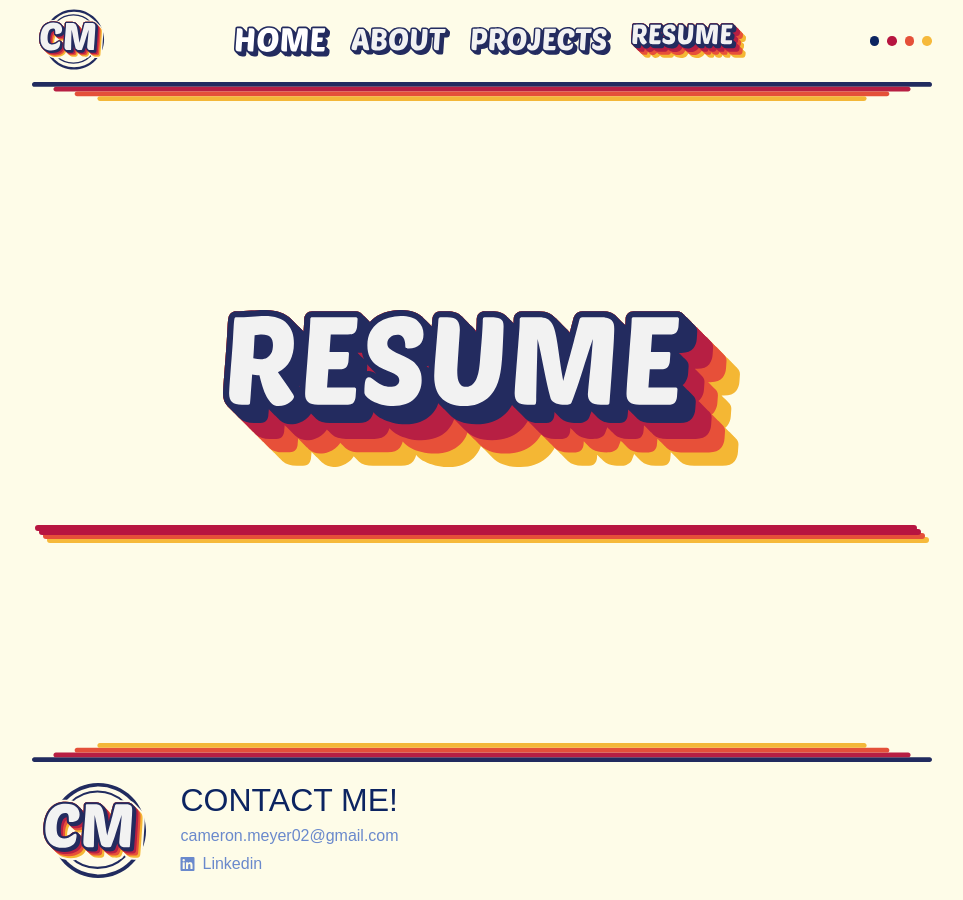
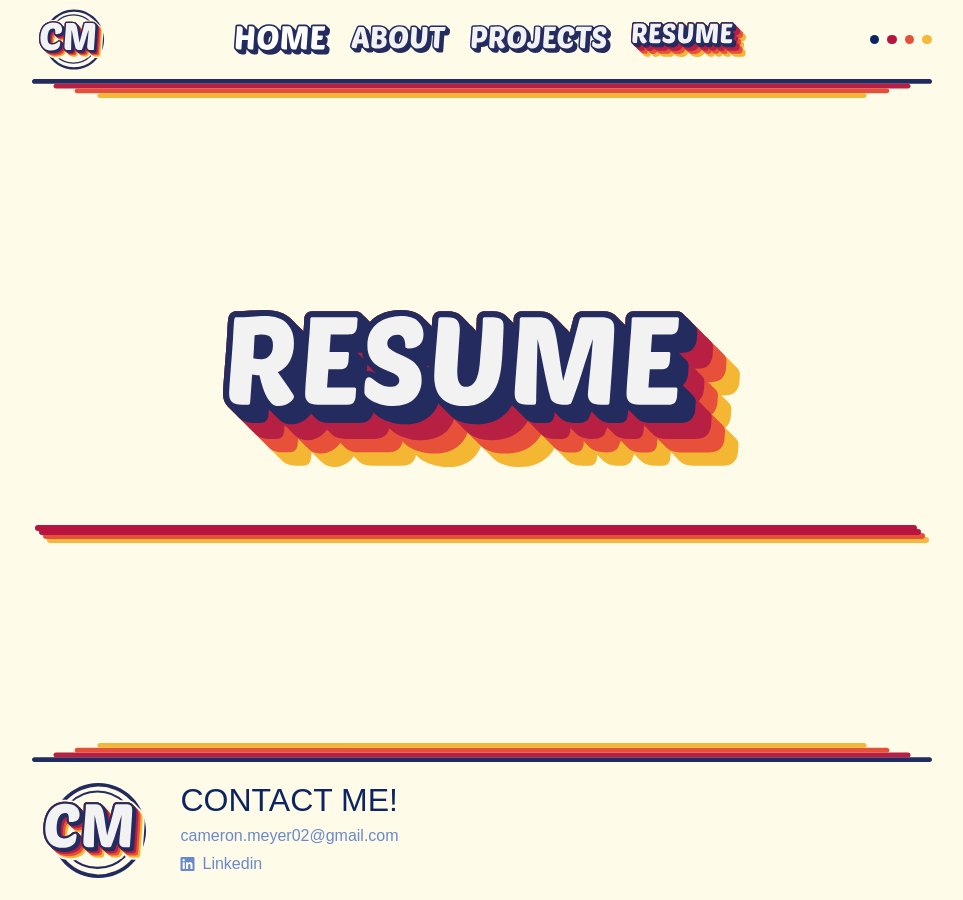
Before and after one commit to cameronmeyer/cameronmeyer.github.io, a Jekyll site: the page built from _pages/resume.md, in a window 1280 px wide. Shown: the whole page, without its empty margins (158-1121 px from the left). Built offline with Jekyll 4.4.1, drawn with Linux system fonts in a browser that asks for light colours; some web fonts are replaced.

Commit message:
Nav SVGs in Flex Divs

```diff
--- a/_includes/navbar.html
+++ b/_includes/navbar.html
@@ -4,7 +4,7 @@
             <div class="flex flex-column lg:flex-row items-center mt-3 lg:my-0">
                 {% assign nav_images_width=7.5 %}
                 <div class="flex flex-row items-center lg:mr-auto w-full">
-                    <a class="home-logo m-0" alt="Home" href="/">
+                    <a class="home-logo flex items-center m-0" alt="Home" href="/">
                         <object data="/assets/images/CM_Logo.svg" type="image/svg+xml" style="pointer-events: none;"></object>
                     </a>
 
@@ -68,7 +68,9 @@
                     <div class="dot-4 border-radius-full lg:ml-2"></div>
                 </div>
             </div>
-            <object data="/assets/images/Bars.svg" type="image/svg+xml" style="pointer-events: none;"></object>
+            <div class="flex items-center">
+                <object class="w-full" data="/assets/images/Bars.svg" type="image/svg+xml" style="pointer-events: none;"></object>
+            </div>
         </div>
     </div>
 </nav>
```
